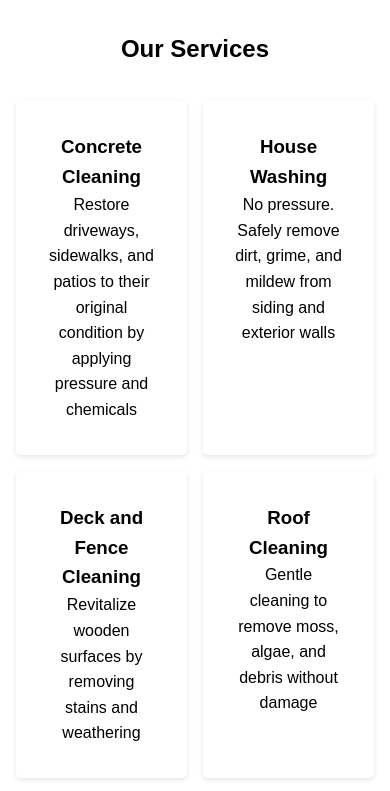
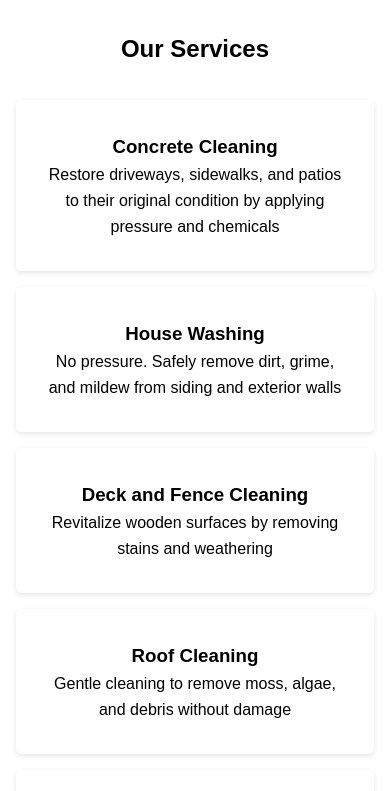
Before and after one commit to clearstreamllc/get_info, a plain HTML site: page index.html in a window 390 px wide. Shown: the part 846-1637 px from the top of the page. Drawn offline with nearby package versions, Linux system fonts and the light colour scheme.

Commit message:
Update styles.css

```diff
--- a/styles.css
+++ b/styles.css
@@ -304,7 +304,7 @@ footer {
     }
 
     .services-grid {
-        grid-template-columns: repeat(auto-fit, minmax(150px, 1fr));
+        grid-template-columns: repeat(auto-fit, minmax(250px, 1fr));
         gap: 1rem;
     }
 
```
